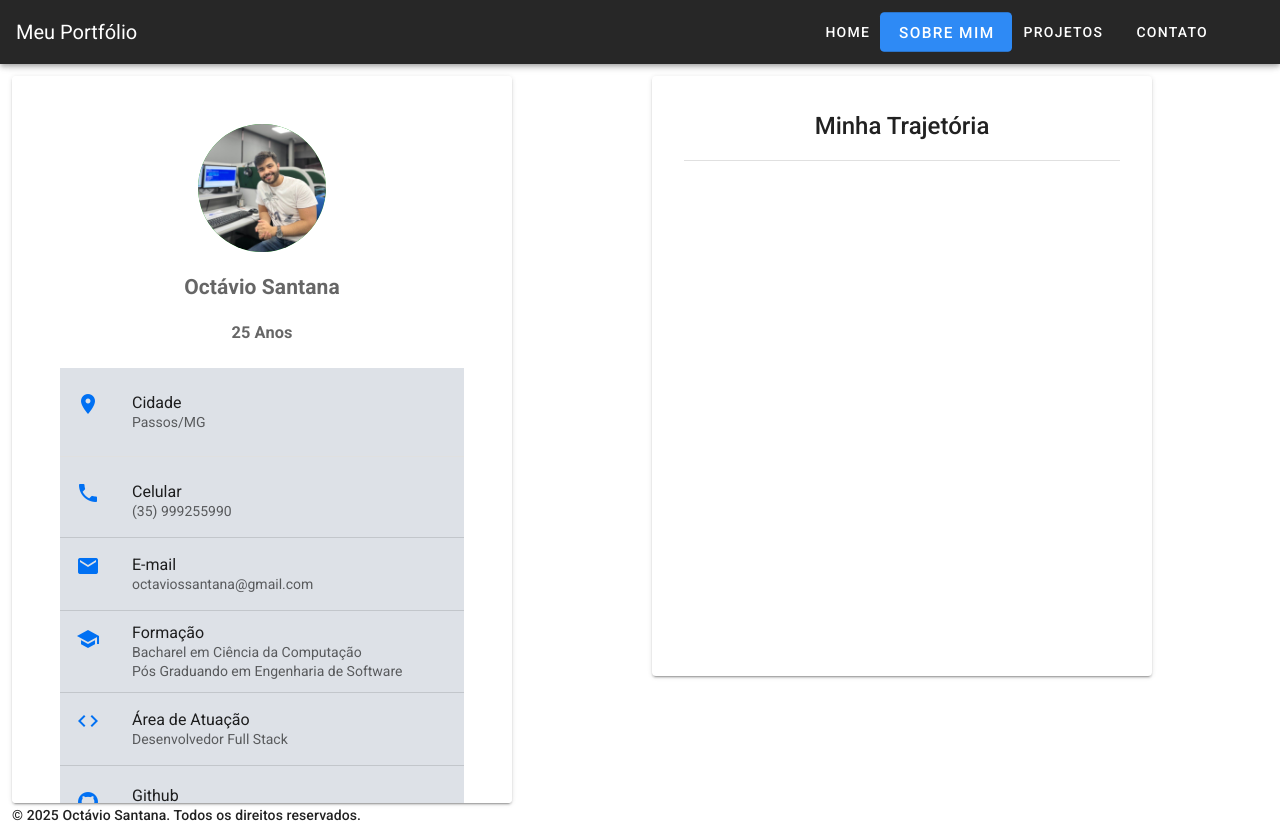
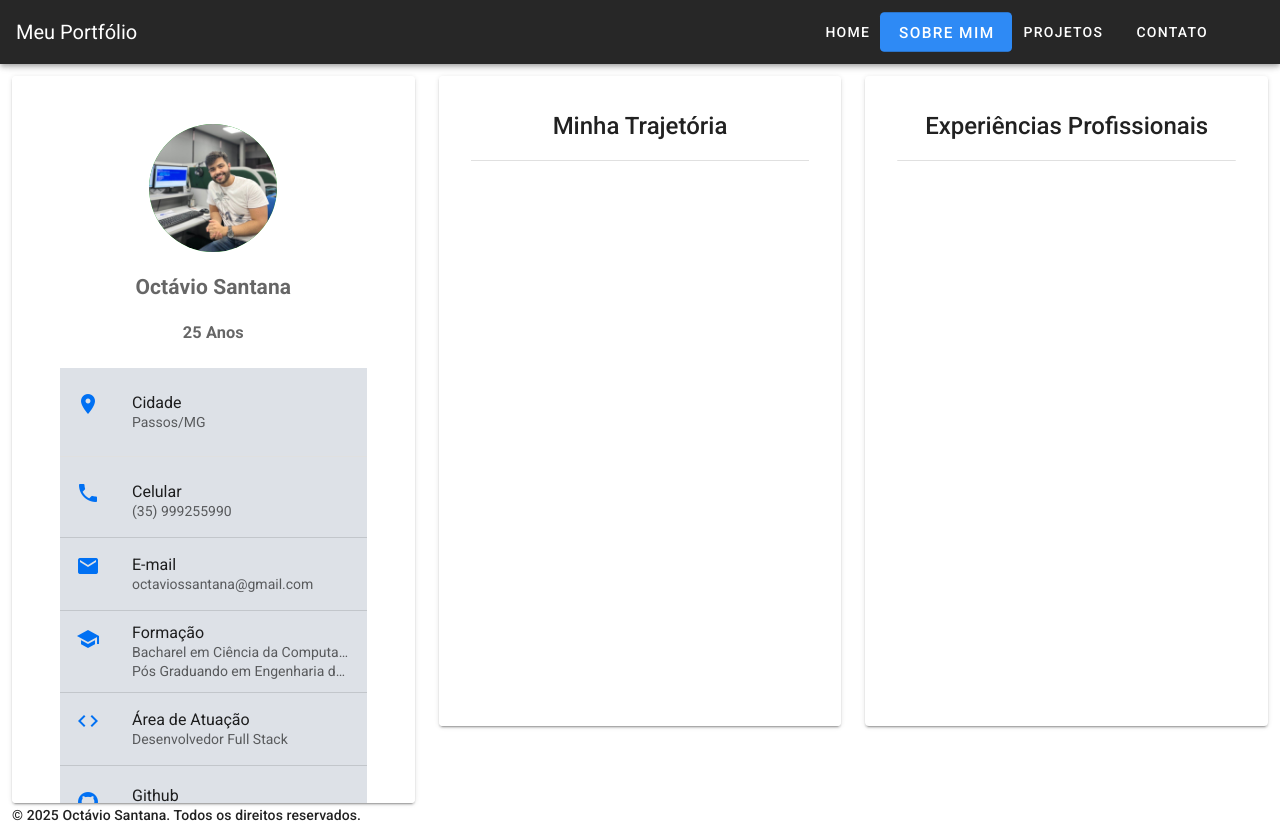
Before and after one commit to OctavioSantana01/meu-portfolio, a Vue app: page /sobre in a window 1280 px wide. Built offline with nearby package versions, Linux system fonts and the light colour scheme.

Commit message:
Update Experiencias

```diff
--- a/src/App.vue
+++ b/src/App.vue
@@ -1,5 +1,5 @@
 <template>
-  <v-app>
+  <v-app :class="{ 'sobre-route': $route.path === '/sobre' }">
     <v-app-bar app dark>
       <v-toolbar-title>Meu Portfólio</v-toolbar-title>
       <div class="ml-auto mr-10">
@@ -27,7 +27,7 @@ export default Vue.extend({
   }),
 });
 </script>
-<style lang="css" scoped>
+<style lang="css">
 .botao-rotas:hover {
   background-color: #0070f3;
   transform: scale(1.1);
@@ -38,4 +38,7 @@ export default Vue.extend({
   color: #fff;
   transform: scale(1.1);
 }
+.sobre-route .v-application--wrap {
+  flex: none !important;
+}
 </style>
--- a/src/views/AboutView.vue
+++ b/src/views/AboutView.vue
@@ -10,7 +10,7 @@
       />
     </v-overlay>
     <v-row class="d-flex">
-      <v-col cols="12" xs="12" sm="6" md="6" lg="6">
+      <v-col cols="12" xs="12" sm="6" md="6" lg="4">
         <v-sheet rounded shaped>
           <v-card class="scroll-card">
             <v-card-text>
@@ -175,9 +175,14 @@
           </v-card>
         </v-sheet>
       </v-col>
-      <v-col cols="12" xs="12" sm="6" md="6" lg="6">
+      <v-col cols="12" xs="12" sm="3" md="3" lg="4">
         <div>
           <TrajetoriaView />
+        </div>
+      </v-col>
+      <v-col cols="12" xs="12" sm="3" md="3" lg="4">
+        <div>
+          <ExperienciaView />
         </div>
       </v-col>
     </v-row>
@@ -194,11 +199,13 @@
 <script lang="ts">
 import TrajetoriaView from "@/views/Trajetoria.vue";
 import Vue from "vue";
+import ExperienciaView from "./ExperienciaView.vue";
 export default Vue.extend({
   name: "AboutPage",
 
   components: {
     TrajetoriaView,
+    ExperienciaView,
   },
   data() {
     return {
--- /dev/null
+++ b/src/views/ExperienciaView.vue
@@ -0,0 +1,35 @@
+<template>
+  <v-card class="card-sobre scroll-card-trajetoria">
+    <h3 class="titulo-card mb-4">Experiências Profissionais</h3>
+    <v-divider></v-divider>
+  </v-card>
+</template>
+<script>
+export default {
+  name: "ExperienciaView",
+};
+</script>
+<style scoped>
+.card-sobre {
+  background-color: #6f859b;
+  border-radius: 20px;
+  padding: 2rem;
+  height: 650px;
+  width: 700px;
+  text-align: center;
+}
+.scroll-card-trajetoria {
+  scrollbar-width: thin;
+  overflow-y: auto;
+  overflow-x: hidden;
+}
+
+.card-sobre:hover {
+  transform: translateY(-15px);
+}
+.titulo-card {
+  font-size: 1.5rem;
+  font-weight: 500;
+  color: "black";
+}
+</style>
--- a/src/views/Trajetoria.vue
+++ b/src/views/Trajetoria.vue
@@ -33,17 +33,16 @@ export default {
   background-color: #6f859b;
   border-radius: 20px;
   padding: 2rem;
-  height: 600px;
-  max-width: 500px;
+  height: 650px;
+  width: 450px;
   text-align: center;
 }
-@media (max-width: 964px) {
-  .scroll-card-trajetoria {
-    scrollbar-width: thin;
-    overflow-y: auto;
-    overflow-x: hidden;
-  }
+.scroll-card-trajetoria {
+  scrollbar-width: thin;
+  overflow-y: auto;
+  overflow-x: hidden;
 }
+
 .card-sobre:hover {
   transform: translateY(-15px);
 }
```
